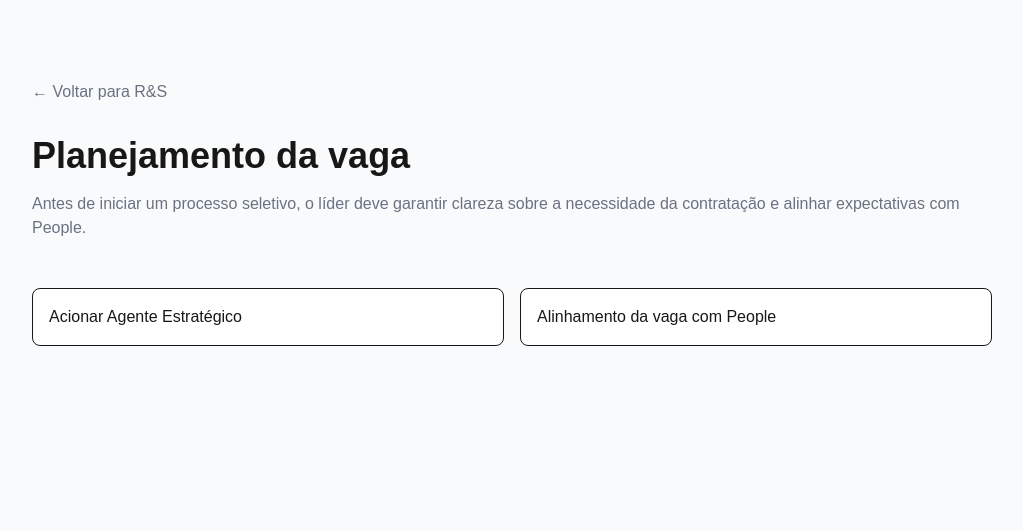
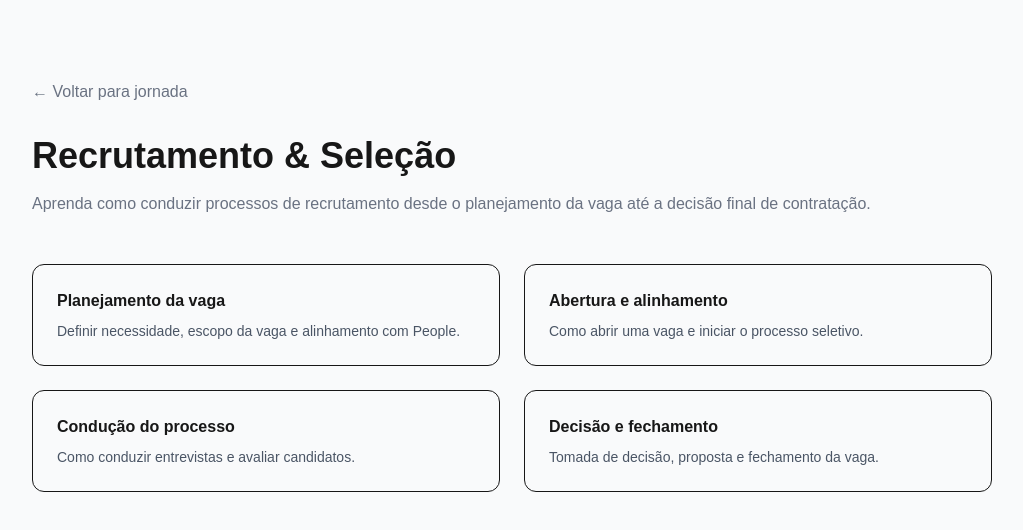
Before and after one commit to amandafrann/programa-lider-hero, a Next.js app: page /rs in a window 1280 px wide. Shown: the top 530 px of the page, without its empty margins (128-1151 px from the left). Built offline with nearby package versions, Linux system fonts and the light colour scheme.

Commit message:
pagina dos temas rs

```diff
--- a/app/rs/page.tsx
+++ b/app/rs/page.tsx
@@ -1,42 +1,82 @@
 import Link from "next/link";
 
-export default function PlanejamentoPage() {
+export default function RSPage() {
   return (
     <main className="min-h-screen bg-gray-50 flex justify-center py-20">
 
       <div className="max-w-5xl w-full px-8">
 
         <Link
-          href="/rs"
+          href="/jornada"
           className="text-gray-500 hover:text-gray-800 mb-8 inline-block"
         >
-          ← Voltar para R&S
+          ← Voltar para jornada
         </Link>
 
         <h1 className="text-4xl font-bold mb-4">
-          Planejamento da vaga
+          Recrutamento & Seleção
         </h1>
 
         <p className="text-gray-500 mb-12">
-          Antes de iniciar um processo seletivo, o líder deve garantir clareza
-          sobre a necessidade da contratação e alinhar expectativas com People.
+          Aprenda como conduzir processos de recrutamento desde o planejamento
+          da vaga até a decisão final de contratação.
         </p>
 
-
-        <div className="grid grid-cols-2 gap-4">
+        <div className="grid grid-cols-2 gap-6">
 
           <Link
-            href="/rs/planejamento/aula-1"
-            className="bg-white border rounded-lg p-4 hover:shadow-sm transition"
+            href="/rs/planejamento"
+            className="border rounded-xl p-6 hover:bg-gray-50 transition"
           >
-            Acionar Agente Estratégico
+            <h3 className="font-semibold mb-2">
+              Planejamento da vaga
+            </h3>
+
+            <p className="text-sm text-gray-600">
+              Definir necessidade, escopo da vaga e alinhamento com People.
+            </p>
           </Link>
 
+
           <Link
-            href="/rs/planejamento/aula-2"
-            className="bg-white border rounded-lg p-4 hover:shadow-sm transition"
+            href="/rs/abertura"
+            className="border rounded-xl p-6 hover:bg-gray-50 transition"
           >
-            Alinhamento da vaga com People
+            <h3 className="font-semibold mb-2">
+              Abertura e alinhamento
+            </h3>
+
+            <p className="text-sm text-gray-600">
+              Como abrir uma vaga e iniciar o processo seletivo.
+            </p>
+          </Link>
+
+
+          <Link
+            href="/rs/conducao"
+            className="border rounded-xl p-6 hover:bg-gray-50 transition"
+          >
+            <h3 className="font-semibold mb-2">
+              Condução do processo
+            </h3>
+
+            <p className="text-sm text-gray-600">
+              Como conduzir entrevistas e avaliar candidatos.
+            </p>
+          </Link>
+
+
+          <Link
+            href="/rs/decisao"
+            className="border rounded-xl p-6 hover:bg-gray-50 transition"
+          >
+            <h3 className="font-semibold mb-2">
+              Decisão e fechamento
+            </h3>
+
+            <p className="text-sm text-gray-600">
+              Tomada de decisão, proposta e fechamento da vaga.
+            </p>
           </Link>
 
         </div>
```
